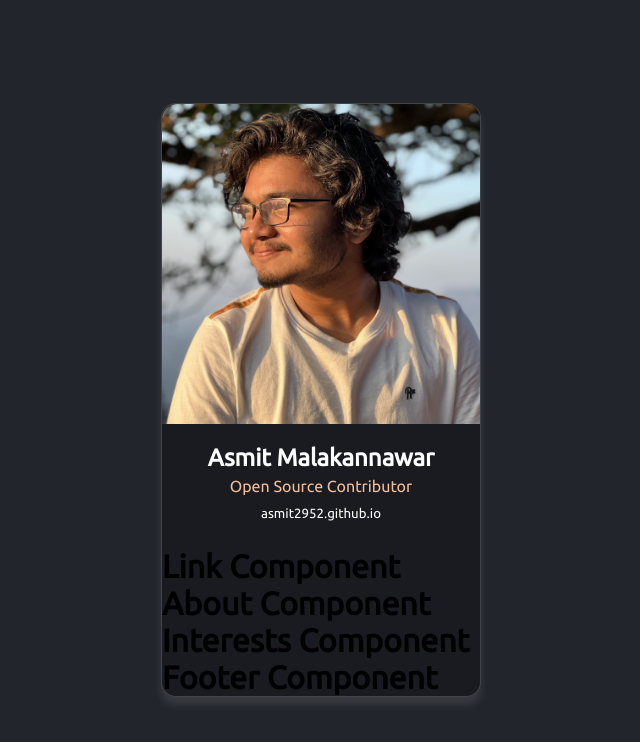
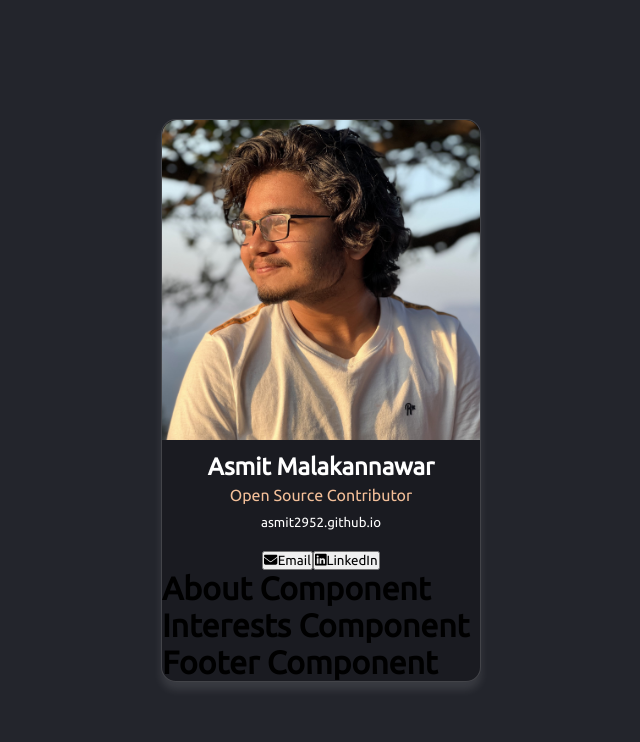
Before and after one commit to Asmit2952/profile-card, a React (Create React App) app: page / in a window 1280 px wide. Shown: the top 742 px of the page, without its empty margins (319-959 px from the left). Built offline with nearby package versions, Linux system fonts and the light colour scheme.

Commit message:
add social buttons

```diff
--- a/package.json
+++ b/package.json
@@ -3,8 +3,8 @@
   "version": "0.1.0",
   "private": true,
   "dependencies": {
-    "@fortawesome/fontawesome": "^1.1.8",
     "@fortawesome/free-brands-svg-icons": "^6.1.1",
+    "@fortawesome/free-solid-svg-icons": "^6.1.1",
     "@fortawesome/react-fontawesome": "^0.1.18",
     "@testing-library/jest-dom": "^5.16.4",
     "@testing-library/react": "^13.3.0",
--- a/src/App.css
+++ b/src/App.css
@@ -39,7 +39,7 @@ html, body {
 
 .name-area {
   text-align: center;
-  padding: 20px;
+  padding: 13px;
   line-height: 28px;
 }
 
@@ -58,3 +58,11 @@ html, body {
   font-weight: 100;
   text-decoration: none;
 }
+
+.btn-container {
+  text-align: center;
+}
+
+button {
+  font-family: inherit;
+}
--- a/src/components/Link.js
+++ b/src/components/Link.js
@@ -1,3 +1,12 @@
+import { FontAwesomeIcon } from '@fortawesome/react-fontawesome'
+import {  faEnvelope } from '@fortawesome/free-solid-svg-icons'
+import {  faLinkedin } from '@fortawesome/free-brands-svg-icons'
+
 export default function Header() {
-    return <h1>Link Component</h1>
+    return (
+        <div className="btn-container">
+            <a href="mailto: asmitbm2952002@gmail.com" rel="noopener noreferrer" target="_blank"><button className='btn'><FontAwesomeIcon icon={faEnvelope} className="btn-fa" />Email</button></a>
+            <a href="https://www.linkedin.com/in/asmit-malakannawar/" rel="noopener noreferrer" target="_blank"><button className='btn btn-li'><FontAwesomeIcon icon={faLinkedin} className="btn-fa" />LinkedIn</button></a>
+        </div>
+    )
 }
```
Also changed, not shown: 1 other file (tests, documents, lock files or other folders).
